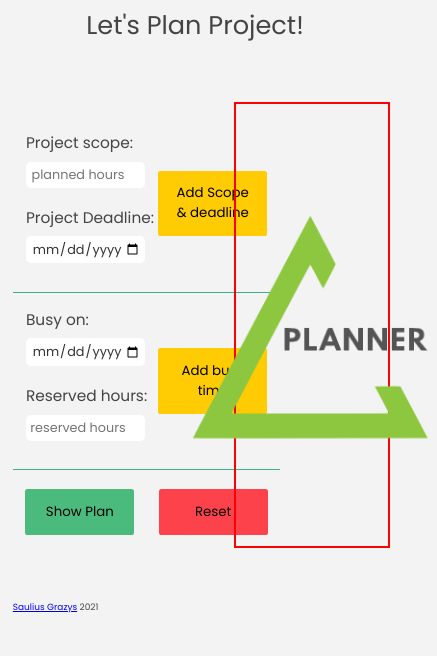
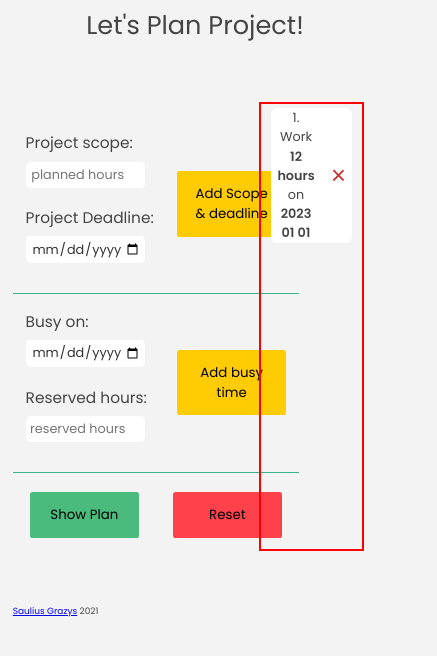
Before and after one commit to sgrazys/T-Planner, a website: page index.html in a window 390 px wide. Shown: the whole page, 437 px wide, since content can reach past the window. Drawn offline with Linux system fonts and the light colour scheme.

Commit message:
add some responsive

```diff
--- a/css/style.css
+++ b/css/style.css
@@ -72,7 +72,9 @@ form {
 }
 .container__data {
 	border: 2px solid red;
-	width: 40%;
+	width: 35%;
+	margin-left: 2rem;
+	margin-right: 2rem;
 }
 
 .btn__container {
@@ -119,6 +121,41 @@ form > .btn__container {
 	width: 250px;
 }
 
+.list {
+	display: flex;
+	flex-direction: column;
+	align-items: center;
+	height: 445px;
+	overflow-y: scroll;
+}
+
+.list__item {
+	display: flex;
+	justify-content: space-around;
+	gap: 10px;
+	margin: 0.3rem;
+	width: 80%;
+	list-style: none;
+	border-radius: 0.5rem;
+	background-color: rgba(255, 255, 255);
+}
+
+.list__item > p {
+	text-align: center;
+	font-size: 1.2rem;
+	margin-left: 0.5rem;
+}
+
+.btn--delete-item {
+	color: #c83232;
+	background-color: inherit;
+	font-size: 2rem;
+	cursor: pointer;
+	border: none;
+	margin-left: 0.5rem;
+	margin-right: 0.5rem;
+}
+
 footer {
 	font-size: 0.7rem;
 	margin-left: 1rem;
@@ -127,7 +164,6 @@ footer {
 .modal {
 	width: 30rem;
 	color: orangered;
-	background-color: #ffb003;
 	position: fixed;
 	max-width: 40rem;
 	top: 50%;
@@ -164,3 +200,19 @@ footer {
 .hidden {
 	visibility: hidden;
 }
+
+@media (max-width: 956px) {
+	.list__item {
+		justify-content: center;
+		align-items: center;
+		line-height: 1.5;
+	}
+	.list__item > p {
+		font-size: 1rem;
+	}
+}
+@media (max-width: 635px) {
+	.btn.btn.orange {
+		margin-left: 1.5rem;
+	}
+}
--- a/index.html
+++ b/index.html
@@ -145,16 +145,24 @@
 			</form>
 
 			<div class="container__data">
-				<div class="logo__container">
+				<!-- <div class="logo__container">
 					<img
 						class="logo"
 						src="./img/logo.png"
 						alt="logo"
 					/>
-				</div>
+				</div> -->
 
 				<h4 class="data__header"></h4>
-				<ul class="list"></ul>
+				<ul class="list">
+					<li class="list__item">
+						<p>
+							1. Work <strong>12 hours</strong> on
+							<strong>2023 01 01</strong>
+						</p>
+						<button class="btn--delete-item">&times;</button>
+					</li>
+				</ul>
 			</div>
 		</main>
 		<footer>
```
